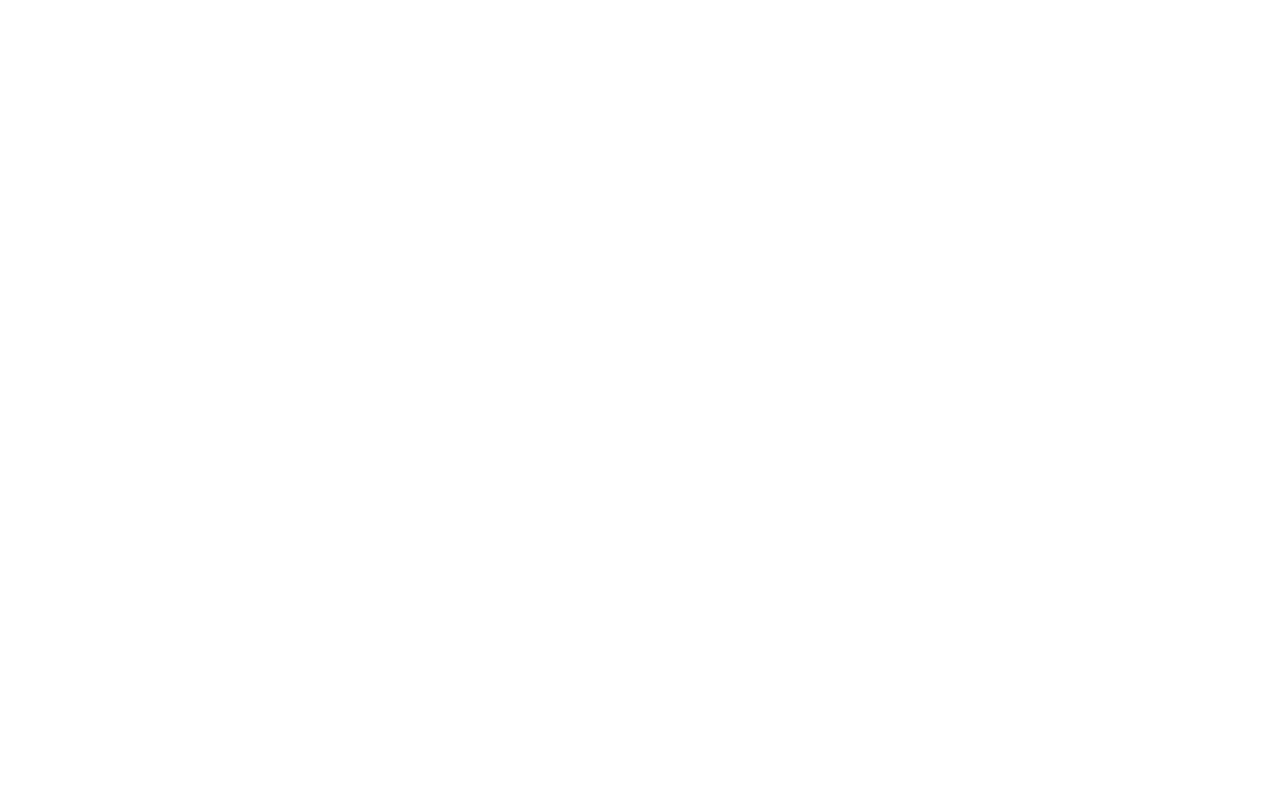
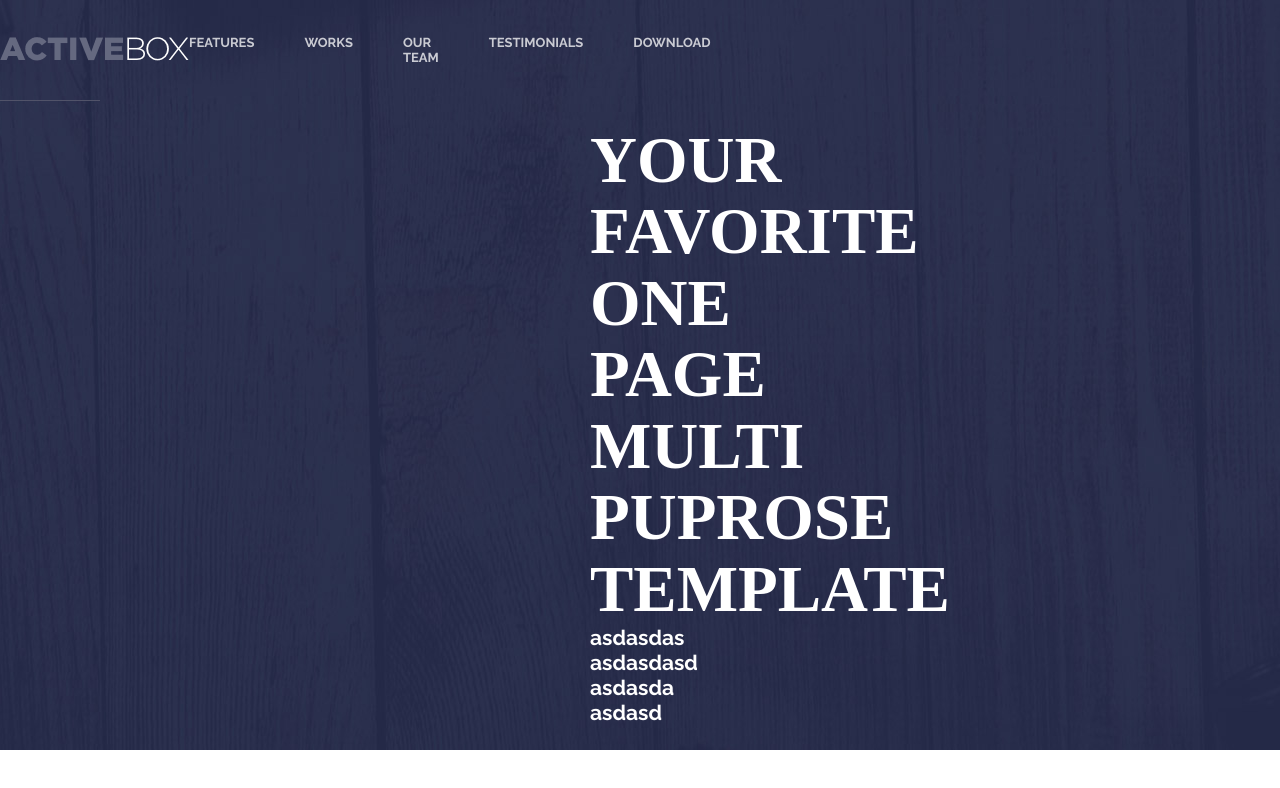
Before and after one commit to napalm1970/html, a plain HTML site: page index.html in a window 1280 px wide. Drawn offline with Linux system fonts and the light colour scheme.

Commit message:
Beginig create.

```diff
--- a/css/style.css
+++ b/css/style.css
@@ -0,0 +1,104 @@
+body{
+    margin: 0;
+    /* padding: 0;*/
+    font-family: 'Raleway', sans-serif;
+    font-size: 14px;
+    color: #fff;
+}
+
+*,
+*:before,
+*:after {
+    box-sizing: border-box;
+}
+
+/*Container
+===============*/
+.contaner{
+    width: 100px;
+    min-width: 1170px;
+    margin: 0 auto;
+}
+
+h1, h2, h3, h4,h5, h6{
+    margin: 0;
+}
+
+p {
+    margin: 0, 0, 10px;
+}
+
+/*Header
+===============*/
+.header{
+    width: 100px;
+    height: 100px;
+    position: absolute;
+    top: 0;
+    left: 0;
+    z-index: 1000;
+}
+
+.header__inner{
+    display: flex;
+    justify-content: space-between;
+    border-bottom: 1px solid #515369;
+    padding: 35px 0;
+    align-items: center;
+}
+
+
+/* Nav
+===============*/
+.nav{
+    display: flex;
+    font-size: 13px;
+    font-weight: 700;
+    text-transform: uppercase;
+}
+
+.nav__link{
+    margin-left: 50px;
+    color: #fff;
+    text-decoration: none;
+    opacity: 0.75;
+    transition: opacity .2s;
+}
+
+.nav__link:first-child{
+    margin-left: 0;
+}
+
+.nav__link:hover{
+    /* text-decoration: underline; */
+    opacity: 1;
+}
+
+
+/* Intro
+===============*/
+.intro{
+    display: flex;
+    flex-direction: column;
+    justify-content: center;
+    height: 750px;
+    padding-top: 100px;
+    background: #31344e url("../img/intro-bg.jpg") center no-repeat;
+}
+
+.intro__inner {
+    width: 100px;
+    max-width: 970px;
+    margin: 0 auto;
+}
+
+.intro__title{
+    margin: 0;
+    font-family: 'Open-Sans', sana-serif;
+    font-size: 65px;
+    line-height: 1.1;
+    color: #fff;
+    font-weight: 700;
+    text-transform: uppercase;
+    text-align: center;
+}
--- a/index.html
+++ b/index.html
@@ -1,11 +1,39 @@
-<!doctype html>
+<!DOCTYPE html>
 <html lang="en">
-    <head>
-        <meta charset="UTF-8"/>
-        <title>Store</title>
-        <link rel="stylesheet" href="css/style.css" type="text/css" />
-    </head>
-    <body>
+<head>
+    <meta charset="UTF-8">
+    <link href="https://fonts.googleapis.com/css2?family=Open+Sans:wght@700&family=Raleway:ital,wght@0,400;0,700;1,600&display=swap" rel="stylesheet">
+    <link href="https://fonts.googleapis.com/css2?family=Cardo:ital,wght@0,700;1,400&display=swap" rel="stylesheet">
+    <link rel="stylesheet" href="css/style.css">
+    <title>ActiveBox</title>
+</head>
+<body>
 
-    </body>
+    <header class="header">
+        <div class="container">
+           <div class="header__inner">
+                <div class="header_logo">
+                   <img src="img/activebox-logo.png" alt="">
+                </div>
+                <nav class="nav">
+                   <a href="#" class="nav__link">Features</a>
+                   <a href="#" class="nav__link">Works</a>
+                   <a href="#" class="nav__link">Our Team</a>
+                   <a href="#" class="nav__link">Testimonials</a>
+                   <a href="#" class="nav__link">Download</a>
+                </nav>
+           </div>
+        </div>
+    </header>
+
+    <div class="intro">
+        <div class="container">
+            <div class="intro__inner">
+                <h1 class="intro__title">Your Favorite One Page Multi Puprose Template</h1>
+                <h2 class="intro__subtitle">asdasdas asdasdasd asdasda asdasd</h2>
+            </div>
+        </div>
+    </div>
+
+</body>
 </html>
```
Also changed, not shown: img/activebox-logo.png (added), img/intro-bg.jpg (added).
